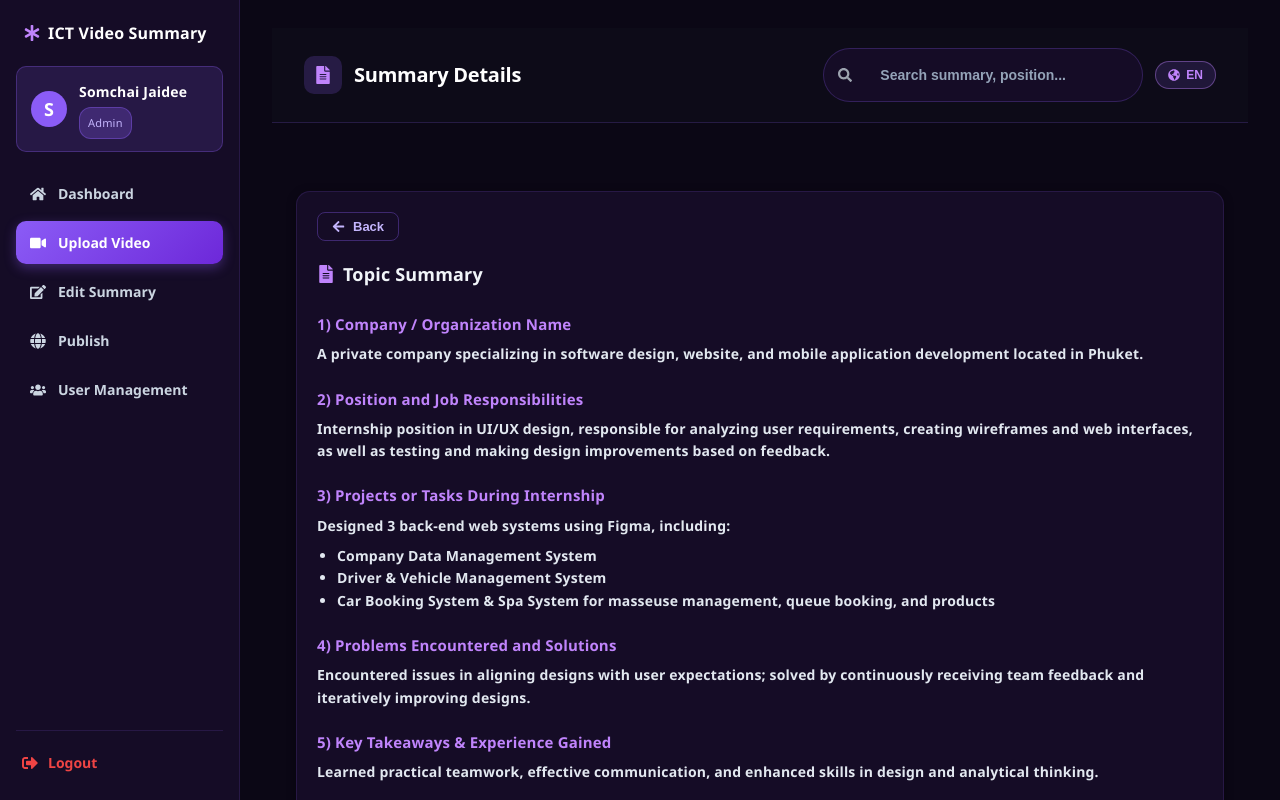
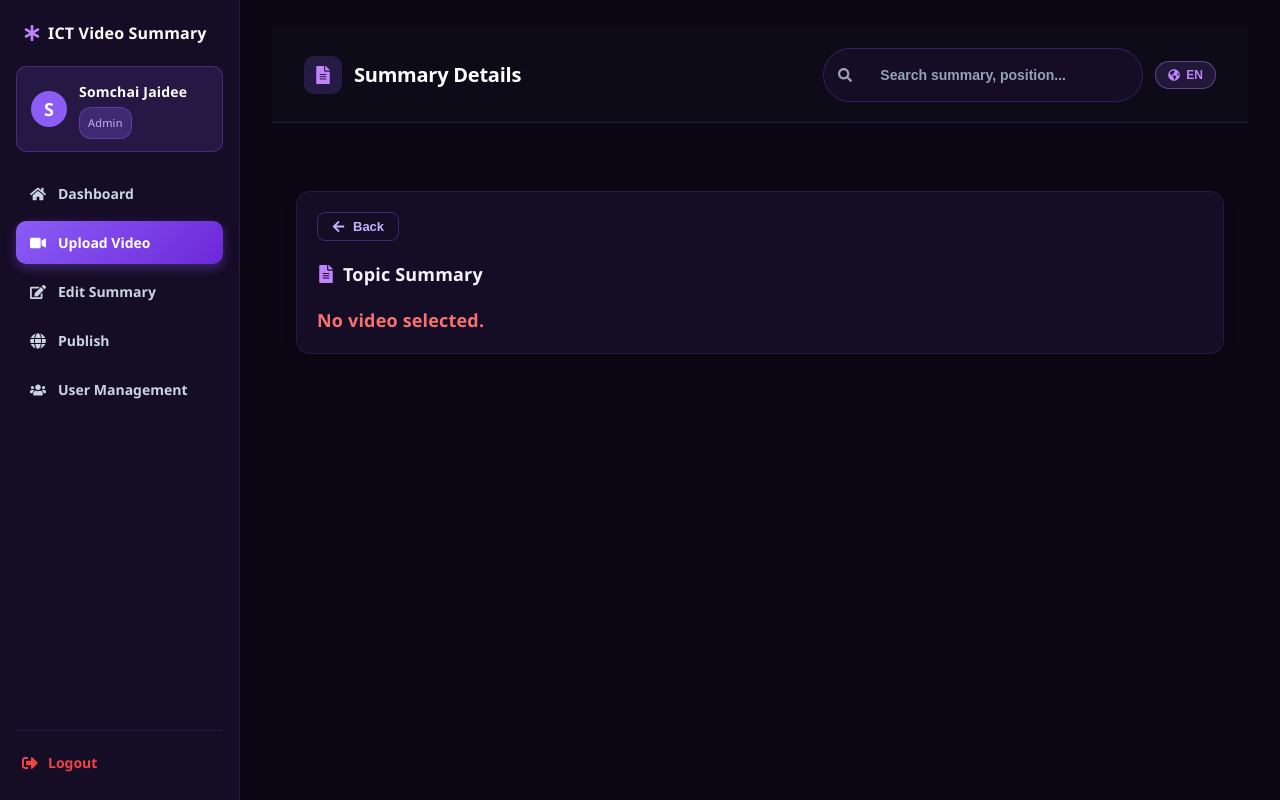
Before and after one commit to sopharatsephan-blip/FINAL-FRONTEND, a React (Vite) app: page /summary-detail in a window 1280 px wide. Built offline with nearby package versions, Linux system fonts and the light colour scheme.

Commit message:
update SummaryDetail.jsx

```diff
--- a/src/SummaryDetail.jsx
+++ b/src/SummaryDetail.jsx
@@ -1,5 +1,5 @@
 import React, { useState, useEffect } from 'react';
-import { useNavigate } from 'react-router-dom';
+import { useNavigate, useLocation } from 'react-router-dom';
 import { useLanguage } from './LanguageContext';
 import './SummaryDetail.css';
 
@@ -19,8 +19,20 @@ import {
 
 export default function SummaryDetail() {
   const navigate = useNavigate();
+  const location = useLocation();
   const { t, lang, toggleLanguage } = useLanguage();
   const [currentUser, setCurrentUser] = useState(null);
+
+  // 📌 อ่าน videoId ที่ส่งมาจากหน้าก่อนหน้า (SummaryResult)
+  const videoData = location.state || {};
+  const { videoId = null } = videoData;
+
+  // 📌 State สำหรับข้อมูลสรุปจริงจากฐานข้อมูล
+  const [summaryText, setSummaryText] = useState('');
+  const [transcriptText, setTranscriptText] = useState('');
+  const [summaryId, setSummaryId] = useState('');
+  const [loading, setLoading] = useState(true);
+  const [error, setError] = useState('');
 
   useEffect(() => {
     const savedUser = localStorage.getItem('user');
@@ -28,6 +40,39 @@ export default function SummaryDetail() {
       setCurrentUser(JSON.parse(savedUser));
     }
   }, []);
+
+  // 📌 ดึงข้อมูลสรุป (LexRank) จริงจากฐานข้อมูล ตาม videoId
+  useEffect(() => {
+    if (!videoId) {
+      setLoading(false);
+      setError(lang === 'en' ? 'No video selected.' : 'ไม่พบข้อมูลวิดีโอที่เลือก');
+      return;
+    }
+
+    const fetchSummary = async () => {
+      try {
+        setLoading(true);
+        const res = await fetch(`http://localhost:5000/api/videos/${videoId}/summary`);
+        const data = await res.json();
+
+        if (!res.ok) {
+          throw new Error(data.message || 'Fetch failed');
+        }
+
+        setSummaryText(data.SummaryText || '');
+        setTranscriptText(data.Transcript || '');
+        setSummaryId(data.SummaryID || '');
+        setError('');
+      } catch (err) {
+        console.error('Fetch summary error:', err);
+        setError(lang === 'en' ? 'Failed to load summary.' : 'ไม่สามารถโหลดข้อมูลสรุปได้');
+      } finally {
+        setLoading(false);
+      }
+    };
+
+    fetchSummary();
+  }, [videoId, lang]);
 
   const handleLogout = () => {
     localStorage.removeItem('user');
@@ -92,7 +137,7 @@ export default function SummaryDetail() {
 
       {/* ===== Main Content ===== */}
       <main className="main-content-purple">
-        {/* Top Header: แก้ชื่อตรงนี้ไม่ให้ซ้ำกับ Upload Video */}
+        {/* Top Header */}
         <header className="top-header-purple" style={{ display: 'flex', justifyContent: 'space-between', alignItems: 'center' }}>
           <div className="header-title-box" style={{ display: 'flex', alignItems: 'center', gap: '12px' }}>
             <div className="header-icon-badge" style={{ background: 'rgba(139, 92, 246, 0.2)', color: '#c084fc', padding: '10px', borderRadius: '10px', display: 'flex' }}>
@@ -143,7 +188,7 @@ export default function SummaryDetail() {
         <div className="detail-body-area" style={{ marginTop: '20px' }}>
           <div className="purple-card">
 
-            {/* Header: เหลือเฉพาะปุ่มย้อนกลับ (ลบปุ่มเลือก TextRank/LexRank ออก) */}
+            {/* Header: ปุ่มย้อนกลับ */}
             <div className="result-header-purple" style={{ marginBottom: '20px' }}>
               <button
                 className="reset-btn-purple"
@@ -154,115 +199,46 @@ export default function SummaryDetail() {
               </button>
             </div>
 
-            {/* เนื้อหาสรุป (ใช้ข้อมูลเฉพาะ LexRank ตัด TextRank ออกสมบูรณ์) */}
+            {/* เนื้อหาสรุป: ดึงจาก LexRank จริงจากฐานข้อมูล */}
             <div className="summary-text-box">
-              <h3 className="card-title-purple" style={{ display: 'flex', alignItems: 'center', gap: '8px', marginBottom: '24px', fontSize: '18px' }}>
+              <h3 className="card-title-purple" style={{ display: 'flex', alignItems: 'center', gap: '8px', marginBottom: '20px', fontSize: '18px' }}>
                 <FaFileAlt style={{ color: '#c084fc' }} />
-                {lang === 'en' ? 'Topic Summary' : 'สรุปตามหัวข้อ'}
+                {lang === 'en' ? 'Topic Summary' : 'สรุปเนื้อหา'}
               </h3>
 
-              <div className="summary-content-list" style={{ display: 'flex', flexDirection: 'column', gap: '20px' }}>
-                <section className="summary-item">
-                  <h4 style={{ color: '#c084fc', marginBottom: '6px', fontSize: '15px' }}>
-                    {lang === 'en' ? '1) Company / Organization Name' : '1) ชื่อหน่วยงานและสถานประกอบการ'}
+              {loading && (
+                <p style={{ color: '#94a3b8' }}>
+                  {lang === 'en' ? 'Loading summary...' : 'กำลังโหลดข้อมูลสรุป...'}
+                </p>
+              )}
+
+              {!loading && error && (
+                <p style={{ color: '#f87171' }}>{error}</p>
+              )}
+
+              {!loading && !error && (
+                <>
+                  {summaryId && (
+                    <p style={{ color: '#94a3b8', fontSize: '13px', marginBottom: '20px' }}>
+                      SummaryID: {summaryId}
+                    </p>
+                  )}
+
+                  <h4 style={{ color: '#c084fc', marginBottom: '10px', fontSize: '15px' }}>
+                    {lang === 'en' ? 'SummaryText (from LexRank):' : 'ข้อความสรุป (จาก LexRank):'}
                   </h4>
-                  <p style={{ color: '#e2e8f0', margin: 0, lineHeight: '1.6' }}>
-                    {lang === 'en'
-                      ? 'A private company specializing in software design, website, and mobile application development located in Phuket.'
-                      : 'บริษัทเอกชนด้านการออกแบบและพัฒนาซอฟต์แวร์เว็บไซต์และ Mobile Application ตั้งอยู่ที่จังหวัดภูเก็ต'
-                    }
+                  <p style={{ color: '#e2e8f0', margin: '0 0 28px 0', lineHeight: '1.8', whiteSpace: 'pre-wrap' }}>
+                    {summaryText || (lang === 'en' ? 'No summary available.' : 'ยังไม่มีข้อความสรุป')}
                   </p>
-                </section>
 
-                <section className="summary-item">
-                  <h4 style={{ color: '#c084fc', marginBottom: '6px', fontSize: '15px' }}>
-                    {lang === 'en' ? '2) Position and Job Responsibilities' : '2) ตำแหน่งและลักษณะงานที่ทำ'}
+                  <h4 style={{ color: '#c084fc', marginBottom: '10px', fontSize: '15px' }}>
+                    {lang === 'en' ? 'Transcript (Full Text):' : 'ข้อความถอดเสียงเต็ม:'}
                   </h4>
-                  <p style={{ color: '#e2e8f0', margin: 0, lineHeight: '1.6' }}>
-                    {lang === 'en'
-                      ? 'Internship position in UI/UX design, responsible for analyzing user requirements, creating wireframes and web interfaces, as well as testing and making design improvements based on feedback.'
-                      : 'ตำแหน่งที่ฝึกงานเกี่ยวกับการออกแบบ UI/UX โดยมีหน้าที่วิเคราะห์ความต้องการของผู้ใช้งาน ออกแบบ Wireframe และหน้าตาเว็บไซต์ รวมถึงทดสอบและปรับปรุงดีไซน์ตามข้อเสนอแนะ'
-                    }
+                  <p style={{ color: '#e2e8f0', margin: 0, lineHeight: '1.8', whiteSpace: 'pre-wrap' }}>
+                    {transcriptText || (lang === 'en' ? 'No transcript available.' : 'ยังไม่มีข้อความถอดเสียง')}
                   </p>
-                </section>
-
-                <section className="summary-item">
-                  <h4 style={{ color: '#c084fc', marginBottom: '6px', fontSize: '15px' }}>
-                    {lang === 'en' ? '3) Projects or Tasks During Internship' : '3) Project หรือ งานที่ทำระหว่างฝึกงาน'}
-                  </h4>
-                  <p style={{ color: '#e2e8f0', margin: '0 0 8px 0', lineHeight: '1.6' }}>
-                    {lang === 'en'
-                      ? 'Designed 3 back-end web systems using Figma, including:'
-                      : 'ออกแบบเว็บไซต์ระบบหลังบ้านจำนวน 3 ระบบ โดยใช้ Figma เช่น'
-                    }
-                  </p>
-                  <ul style={{ color: '#e2e8f0', paddingLeft: '20px', margin: 0, lineHeight: '1.6' }}>
-                    <li>{lang === 'en' ? 'Company Data Management System' : 'ระบบจัดการข้อมูลบริษัท'}</li>
-                    <li>{lang === 'en' ? 'Driver & Vehicle Management System' : 'ระบบจัดการข้อมูลคนขับและรถ'}</li>
-                    <li>{lang === 'en' ? 'Car Booking System & Spa System for masseuse management, queue booking, and products' : 'ระบบ Booking การจองรถ รวมถึงระบบ Spa สำหรับจัดการหมอนวด การจองคิว และสินค้า'}</li>
-                  </ul>
-                </section>
-
-                <section className="summary-item">
-                  <h4 style={{ color: '#c084fc', marginBottom: '6px', fontSize: '15px' }}>
-                    {lang === 'en' ? '4) Problems Encountered and Solutions' : '4) ปัญหาที่พบและวิธีการแก้ไข (ถ้ามี)'}
-                  </h4>
-                  <p style={{ color: '#e2e8f0', margin: 0, lineHeight: '1.6' }}>
-                    {lang === 'en'
-                      ? 'Encountered issues in aligning designs with user expectations; solved by continuously receiving team feedback and iteratively improving designs.'
-                      : 'พบปัญหาในการออกแบบให้ตรงกับความต้องการผู้ใช้ จึงแก้ไขโดยการรับ Feedback จากทีมและปรับปรุงดีไซน์อย่างต่อเนื่อง'
-                    }
-                  </p>
-                </section>
-
-                <section className="summary-item">
-                  <h4 style={{ color: '#c084fc', marginBottom: '6px', fontSize: '15px' }}>
-                    {lang === 'en' ? '5) Key Takeaways & Experience Gained' : '5) สิ่งที่ได้รับจากการไปฝึกงานในครั้งนี้'}
-                  </h4>
-                  <p style={{ color: '#e2e8f0', margin: 0, lineHeight: '1.6' }}>
-                    {lang === 'en'
-                      ? 'Learned practical teamwork, effective communication, and enhanced skills in design and analytical thinking.'
-                      : 'ได้เรียนรู้การทำงานจริง การทำงานเป็นทีม และการสื่อสารกับผู้อื่น รวมถึงพัฒนาทักษะด้านการออกแบบและการคิดวิเคราะห์'
-                    }
-                  </p>
-                </section>
-
-                <section className="summary-item">
-                  <h4 style={{ color: '#c084fc', marginBottom: '6px', fontSize: '15px' }}>
-                    {lang === 'en' ? '6) Future Career Outlook' : '6) แนวคิดต่ออาชีพในอนาคต'}
-                  </h4>
-                  <p style={{ color: '#e2e8f0', margin: 0, lineHeight: '1.6' }}>
-                    {lang === 'en'
-                      ? 'Inclined toward pursuing a career path in UI/UX and system design based on internship experiences.'
-                      : 'มีแนวโน้มที่จะสนใจสายงานด้าน UI/UX และการออกแบบระบบมากขึ้น จากประสบการณ์ฝึกงานที่ได้รับ'
-                    }
-                  </p>
-                </section>
-
-                <section className="summary-item">
-                  <h4 style={{ color: '#c084fc', marginBottom: '6px', fontSize: '15px' }}>
-                    {lang === 'en' ? '7) Recommendation for This Internship Site' : '7) ควรแนะนำที่ฝึกงานนี้หรือไม่ เพราะอะไร'}
-                  </h4>
-                  <p style={{ color: '#e2e8f0', margin: 0, lineHeight: '1.6' }}>
-                    {lang === 'en'
-                      ? 'Highly recommended due to hands-on projects, helpful team mentorship, and a welcoming atmosphere.'
-                      : 'แนะนำให้ไปฝึกงาน เพราะได้ทำงานจริง ได้รับคำแนะนำจากพี่ในทีม และบรรยากาศการทำงานเป็นกันเอง ไม่กดดัน'
-                    }
-                  </p>
-                </section>
-
-                <section className="summary-item">
-                  <h4 style={{ color: '#c084fc', marginBottom: '6px', fontSize: '15px' }}>
-                    {lang === 'en' ? '8) Suggestions for Juniors' : '8) ข้อเสนอแนะสำหรับรุ่นน้อง'}
-                  </h4>
-                  <p style={{ color: '#e2e8f0', margin: 0, lineHeight: '1.6' }}>
-                    {lang === 'en'
-                      ? 'Stay open to continuous learning, build diverse skill sets, and actively express ideas to grow professionally.'
-                      : 'ควรเปิดใจเรียนรู้ ฝึกทักษะให้หลากหลาย กล้าถาม กล้าคิด กล้าแสดงออก เพื่อพัฒนาตัวเองให้มากขึ้น'
-                    }
-                  </p>
-                </section>
-              </div>
+                </>
+              )}
             </div>
 
           </div>
```
Also changed, not shown: src/SummaryResult.jsx (+92 -1 lines).
